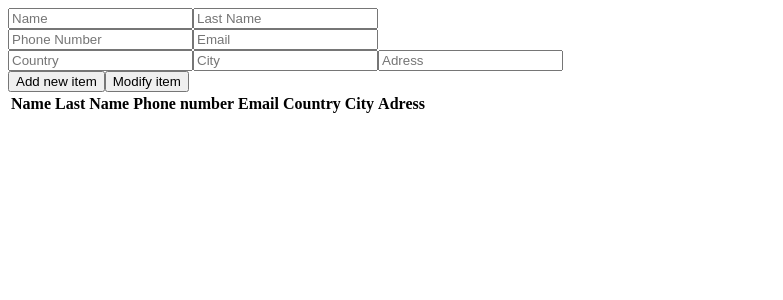
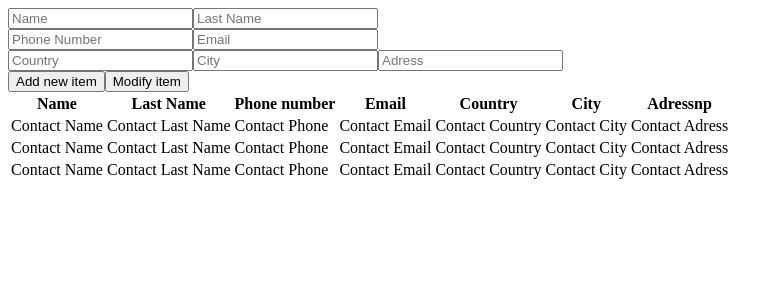
Before and after one commit to osbowski/simple-crud-table, a Vue app: page / in a window 1280 px wide. Shown: the top 300 px of the page, without its empty margins (0-783 px from the left). Built offline with nearby package versions, Linux system fonts and the light colour scheme.

Commit message:
add-table-element

```diff
--- a/src/components/Table.vue
+++ b/src/components/Table.vue
@@ -8,10 +8,25 @@
         <th>Email</th>
         <th>Country</th>
         <th>City</th>
-        <th>Adress</th>
+        <th>Adressnp</th>
       </tr>
     </thead>
     <tbody>
+      <TableElement />
+      <TableElement />
+      <TableElement />
     </tbody>
   </table>
 </template>
+
+<script>
+import TableElement from './TableElement.vue';
+export default {
+  components:{
+    TableElement
+  },
+  setup() {
+
+  },
+}
+</script>
--- /dev/null
+++ b/src/components/TableElement.vue
@@ -0,0 +1,11 @@
+<template>
+  <tr>
+    <td>Contact Name</td>
+    <td>Contact Last Name</td>
+    <td>Contact Phone</td>
+    <td>Contact Email</td>
+    <td>Contact Country</td>
+    <td>Contact City</td>
+    <td>Contact Adress</td>
+  </tr>
+</template>
```
